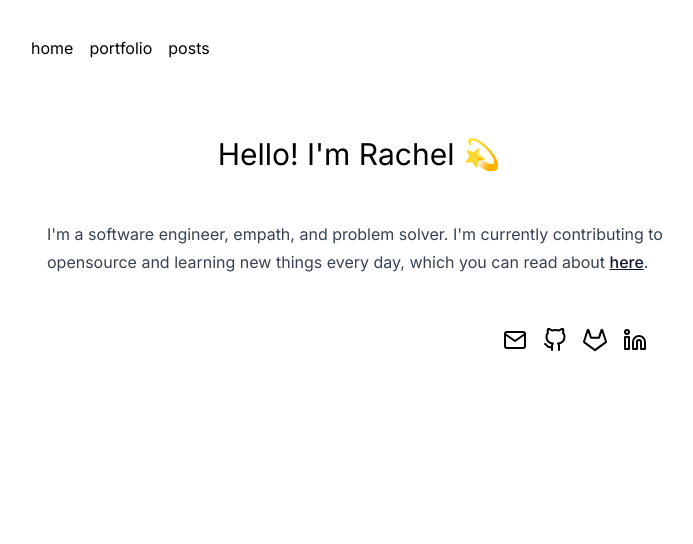
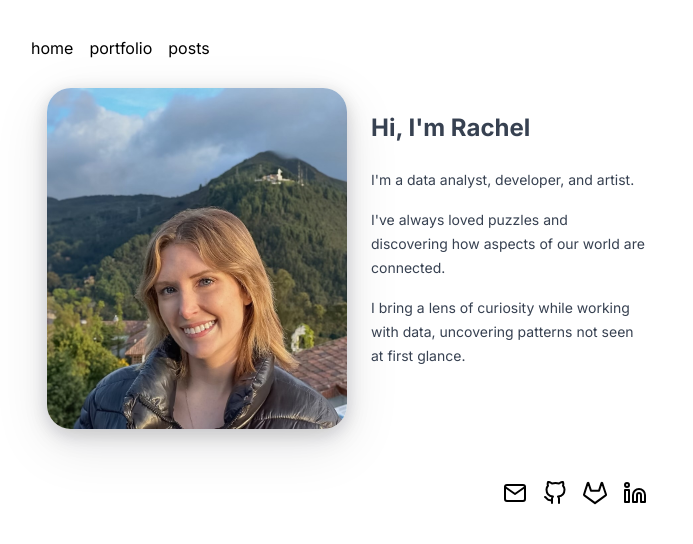
Before and after one commit to jrachelr/portfolio, a Next.js app: page / in a window 1280 px wide. Shown: the top 544 px of the page, without its empty margins (281-974 px from the left). Built offline with nearby package versions, Linux system fonts and the light colour scheme.

Commit message:
added pic, updated bio

```diff
--- a/app/page.tsx
+++ b/app/page.tsx
@@ -1,24 +1,32 @@
-import Link from "next/link";
+import Image from "next/image";
 export default function Home() {
   return (
-    <div className="px-6 mx-auto">
-      <p className="mt-12 mb-12 text-3xl text-center dark:text-white">
-        <span className="whitespace-nowrap">Hello! I&apos;m Rachel 💫</span>
-      </p>
-      <div className="prose dark:prose-invert">
-        <p>
-          I&apos;m a software engineer, empath, and problem solver. I&apos;m
-          currently contributing to opensource and learning new things every
-          day, which you can read about{" "}
-          <Link
-            className="hover:text-neutral-800 dark:hover:text-neutral-200"
-            href="/posts"
-          >
-            here
-          </Link>
-          .
-        </p>
+    <section>
+      <div className="px-6 flex flex-row">
+        <Image
+          src="/images/profile.jpg"
+          alt="me"
+          width="300"
+          height="400"
+          className="rounded-3xl shadow-[0px_4px_16px_rgba(17,17,26,0.1),_0px_8px_24px_rgba(17,17,26,0.1),_0px_16px_56px_rgba(17,17,26,0.1)]"
+        />
+        <div className="px-6 flex flex-col">
+          <h1 className="prose prose-2xl font-bold dark:prose-invert whitespace-nowrap my-5">
+            Hi, I&apos;m Rachel
+          </h1>
+          <div className="prose dark:prose-invert prose-sm">
+            <p>I&apos;m a data analyst, developer, and artist.</p>
+            <p>
+              I&apos;ve always loved puzzles and discovering how aspects of our
+              world are connected.
+            </p>
+            <p>
+              I bring a lens of curiosity while working with data, uncovering
+              patterns not seen at first glance.
+            </p>
+          </div>
+        </div>
       </div>
-    </div>
+    </section>
   );
 }
--- a/components/PDFViewer.tsx
+++ b/components/PDFViewer.tsx
@@ -1,5 +1,3 @@
-import samples from "../public/data/work-samples.json";
-
 export interface PDFViewerProps {
   data: WorkSample | undefined;
 }
@@ -7,7 +5,6 @@ export interface PDFViewerProps {
 export default async function PDFViewer({ data }: PDFViewerProps) {
   return (
     <section className="mx-auto max-w-2xl">
-      {/* <h2 className="mt-0 text-xl">{data?.title}</h2> */}
       <iframe
         src={data?.src}
         allow="autoplay"
--- a/components/PortfolioCard.tsx
+++ b/components/PortfolioCard.tsx
@@ -1,5 +1,4 @@
 import Link from "next/link";
-import samples from "../public/data/work-samples.json";
 
 type Props = {
   sample: WorkSample;
```
Also changed, not shown: public/images/profile.jpg (added).
